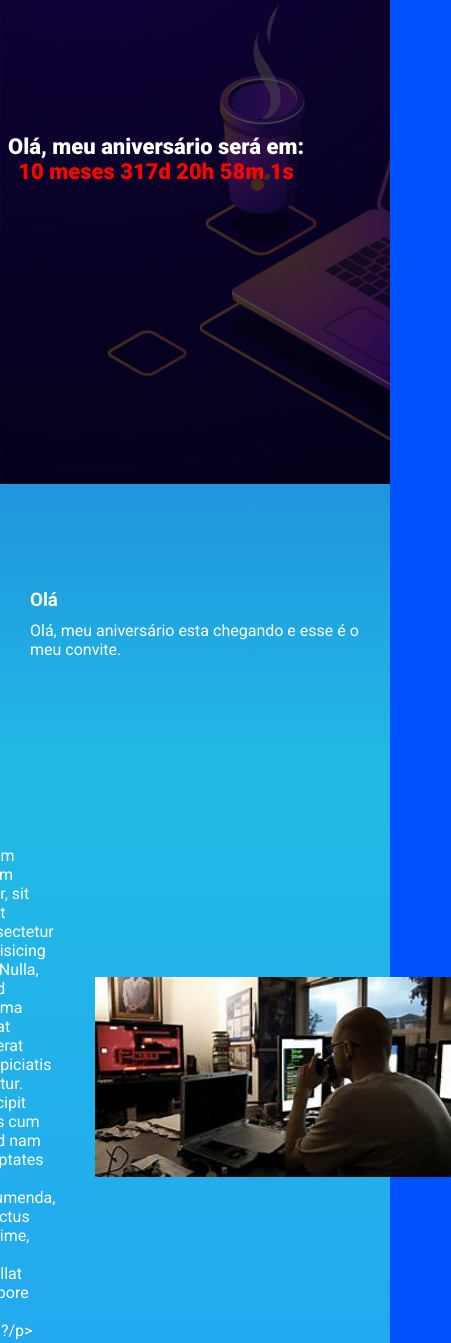
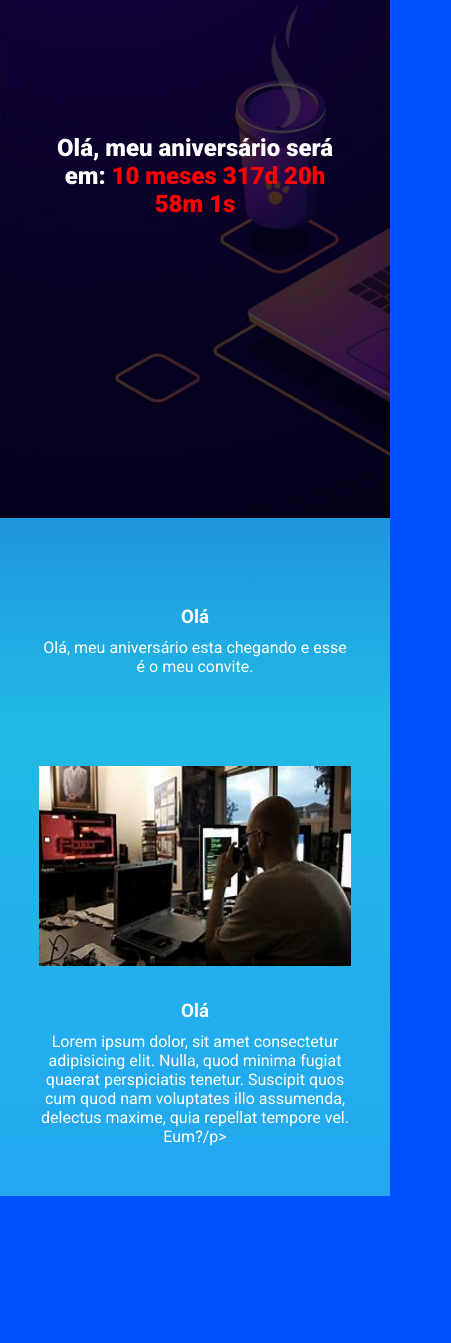
Before and after one commit to Pedrodev13/projeto_data, a website built with Parcel: page src/index.html in a window 390 px wide. Shown: the top 1343 px of the page, 451 px wide, since content can reach past the window. After the commit the page ends 1196 px from the top, so only its background shows below. Built offline with nearby package versions, Linux system fonts and the light colour scheme; files whose address does not match are found by name.

Commit message:
corringindo responsivo

```diff
--- a/src/index.html
+++ b/src/index.html
@@ -10,26 +10,30 @@
 </head>
 <body>
     <header class="header">
-        <div class="header__container">
+        <div class="header__container container">
             <h1>Olá, meu aniversário será em: <span style="color: red;" id="contador"></span></h1>
         </div>
     </header>
     <section class="conteudo">
-        <div class="conteudo__content container" data-aos="fade-left">
+        <div class="container">
+            <div class="conteudo__content" data-aos="fade-left">
                 <img src="images/dev-software.jpeg" alt="">
                 <div class="conteudo__content__text">
                     <h3>Olá</h3>
                     <p>Olá, meu aniversário esta chegando e esse é o meu convite.</p>
                 </div>
             </div>
+        </div>
     </section>
 
-    <section class="conteudo conteudo--baixo conteudo__content--is-outro">
-        <div class="conteudo__content  container" data-aos="fade-right">
+    <section class="conteudo conteudo--baixo">
+        <div class="container  ">
+            <div class="conteudo__content conteudo__content--is-outro" data-aos="fade-right">
                 <img src="images/th.jpg" alt="">
                 <div class="conteudo__content__text">
                     <h3>Olá</h3>
                     <p>Lorem ipsum dolor, sit amet consectetur adipisicing elit. Nulla, quod minima fugiat quaerat perspiciatis tenetur. Suscipit quos cum quod nam voluptates illo assumenda, delectus maxime, quia repellat tempore vel. Eum?/p>
+                </div>
             </div>
         </div>
     </section>
--- a/src/styles/_conteudo.scss
+++ b/src/styles/_conteudo.scss
@@ -13,11 +13,10 @@
         align-items: center;
 
         &--is-outro {
-            .container {
                 flex-direction: row-reverse;
                 gap: 40px;
 
-            }
+
         }
 
         img {
@@ -33,5 +32,21 @@
                 padding-bottom: 10px;
             }
         }
+
+        @media (max-width: 640px) {
+            display: block;
+
+            img {
+                max-width: 100%;
+            }
+
+            &__text {
+                padding-left: 0;
+                padding-top: 30px;
+                text-align: center;
+                margin: 0 auto;
+            }
+
+        }
     }
 }
--- a/src/styles/_header.scss
+++ b/src/styles/_header.scss
@@ -34,9 +34,10 @@
 
     @media (max-width: 640px) {
         &__container {
-            font-size: 11px;
+            font-size: 12px;
             max-width: 80%;
             padding-top: 10%;
+
         }
 
     }
--- a/src/styles/main.scss
+++ b/src/styles/main.scss
@@ -11,6 +11,10 @@
     max-width: 960px;
     width: 100%;
     margin: 0 auto;
+
+    @media (max-width: 640px) {
+        max-width: 80%;
+    }
 }
 
 body {
```
Lines whose indentation alone changed are shown as unchanged.
